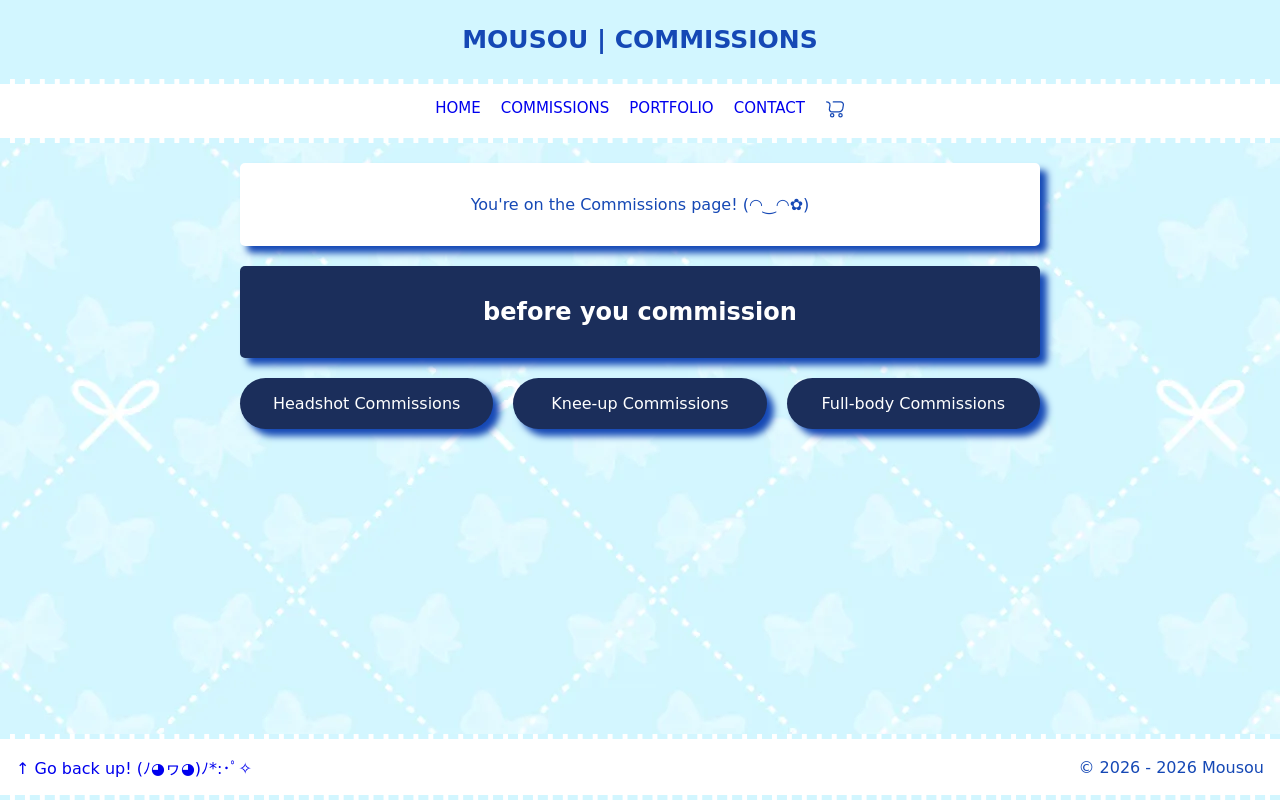
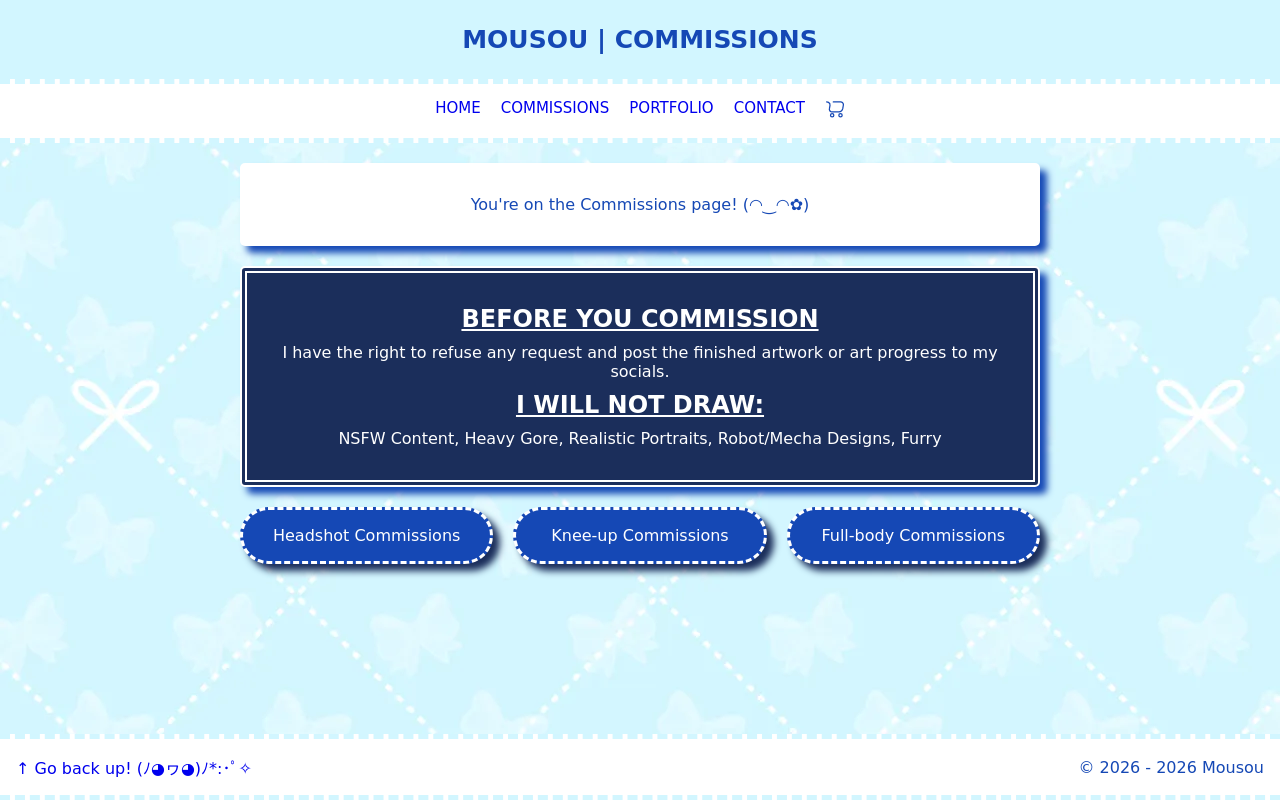
Before and after one commit to JasmineT5570/art-website, a PHP site: page /commissions/index.php in a window 1280 px wide. Run offline with PHP 8.4, Linux system fonts and the light colour scheme; some web fonts are replaced.

Commit message:
Added decorated border to commission disclaimer, minimal content. Changed buttons (headshot, etc) to change color smoothly upon hover. H2 elements in portfolio now lead to respective commission page. Added email to contact page.

```diff
--- a/commissions/index.php
+++ b/commissions/index.php
@@ -5,6 +5,13 @@
 
         <div class="com-content">
             <h2>before you commission</h2>
+
+            <p>I have the right to refuse any request and post the finished artwork
+            or art progress to my socials.</p>
+
+            <h2>I will NOT draw:</h2>
+            <p>NSFW Content, Heavy Gore, Realistic Portraits,
+            Robot/Mecha Designs, Furry</p>
         </div>
 
         <?php include("{$_SERVER["DOCUMENT_ROOT"]}/includes/commissions.php"); ?>
--- a/contact/index.php
+++ b/contact/index.php
@@ -2,6 +2,11 @@
 
     <main>
         <?php include("{$_SERVER["DOCUMENT_ROOT"]}/includes/notify_page.php"); ?>
+
+        <div class="contact-info">
+            <h2>Contact Me!</h2>
+            <p>Email: trmousou@gmail.com</p>
+        </div>
 
         <div class="container">
             <form action="https://splitforms.com/api/submit" method="post">
--- a/css/style.css
+++ b/css/style.css
@@ -124,7 +124,7 @@ main {
     padding: 20px;
 }
 
-.com-cards {
+.com-buttons {
     display: flex;
     flex-direction: column;
     gap: 20px;
@@ -144,38 +144,38 @@ main {
     gap: 10px;
 }
 
-.com-content {
+.com-content, .contact-info {
     flex: 1;
     background-color: var(--blue-dark);
     box-shadow: var(--blue-normal) 7px 7px 7px;
     padding: 2em;
     border-radius: 5px;
-    text-align: center;
-    display: flex;
-    flex-direction: column;
-    gap: 10px;
-
-    a:link, a:visited, a:hover, a:active {
-        color: white;
-        text-decoration: underline dotted;
-    }
-
-    h2, p {
-        color: white;
-    }
-}
-
-.commissions-card {
-    flex: 1;
-    background-color: var(--blue-dark);
-    box-shadow: var(--blue-normal) 7px 7px 7px;
-    padding: 1em;
-    border-radius: 999px;
+    border: white 7px double;
     text-align: center;
     display: flex;
     flex-direction: column;
     gap: 10px;
     color: white;
+
+    h2 {
+        text-transform: uppercase;
+        text-decoration: underline;
+    }
+}
+
+.commissions-button {
+    flex: 1;
+    background-color: var(--blue-normal);
+    box-shadow: var(--blue-dark) 7px 7px 7px;
+    padding: 1em;
+    border-radius: 999px;
+    border: 3px dashed white;
+    text-align: center;
+    display: flex;
+    flex-direction: column;
+    gap: 10px;
+    color: white;
+    transition: box-shadow 0.3s ease, background-color 0.3s ease;
 }
 
 .portfolio-art {
@@ -183,7 +183,7 @@ main {
     grid-template-columns: repeat(1, minmax(180px, 1fr));
     gap: 20px;
 
-    a {
+    > a {
     width: 300px;
     height: 300px;
     display: flex;
@@ -280,6 +280,12 @@ a:hover {
 a:active {
     color: var(--blue-dark);
 }
+
+.commissions-button:hover {
+    color: white;
+    background-color: var(--blue-dark);
+    box-shadow: var(--blue-normal) 7px 7px 7px;
+}
 /*LOVEHATE END*/
 
 
@@ -288,7 +294,7 @@ a:active {
     transition: outline 0.3s ease, box-shadow 0.3s ease;
 }
 
-.portfolio-art a:hover {
+.portfolio-art > a:hover {
     outline: 5px solid var(--blue-normal);
     box-shadow: var(--blue-normal) 0px 10px 10px;
     }
@@ -318,7 +324,7 @@ main {
     margin: 0 auto;
 }
 
-.com-cards {
+.com-buttons {
     display: flex;
     flex-direction: row;
     justify-content: space-evenly;
--- a/includes/art.php
+++ b/includes/art.php
@@ -1,6 +1,6 @@
 <div class="card">
     <div class="portfolio-art">
-        <h2>Headshots</h2>
+        <h2><a href="/commissions/headshot/index.html">Headshots</a></h2>
 
         <a href="/css/images/art/bunny-oc-headshot.webp" target="_blank">
             <img src="/css/images/art/bunny-oc-headshot.webp" alt="Bunny original character portrait">
@@ -18,7 +18,7 @@
             <img src="/css/images/art/red-oc-headshot.webp" alt="Red original character portrait">
         </a>
 
-        <h2>Knee-up</h2>
+        <h2><a href="/commissions/knee-up/index.html">Knee-up</a></h2>
 
         <a href="/css/images/art/sathe-kneeup.webp" target="_blank">
             <img src="/css/images/art/sathe-kneeup.webp" alt="Sathe knee-up artwork">
@@ -28,7 +28,7 @@
             <img src="/css/images/art/auron-kneeup.webp" alt="Auron knee-up artwork">
         </a>
 
-        <h2>Full-body</h2>
+        <h2><a href="/commissions/full-body/index.html">Full-body</a></h2>
 
         <a href="/css/images/art/auron-age-fullbody.webp" target="_blank">
             <img src="/css/images/art/auron-age-fullbody.webp" alt="Auron age full-body artwork">
--- a/includes/commissions.php
+++ b/includes/commissions.php
@@ -1,7 +1,7 @@
-<div class="com-cards">
-    <a href="/commissions/headshot/index.php" class="commissions-card">Headshot Commissions</a>
+<div class="com-buttons">
+    <a href="/commissions/headshot/index.php" class="commissions-button">Headshot Commissions</a>
 
-    <a href="/commissions/knee-up/index.php" class="commissions-card">Knee-up Commissions</a>
+    <a href="/commissions/knee-up/index.php" class="commissions-button">Knee-up Commissions</a>
 
-    <a href="/commissions/full-body/index.php" class="commissions-card">Full-body Commissions</a>
+    <a href="/commissions/full-body/index.php" class="commissions-button">Full-body Commissions</a>
 </div>
```
